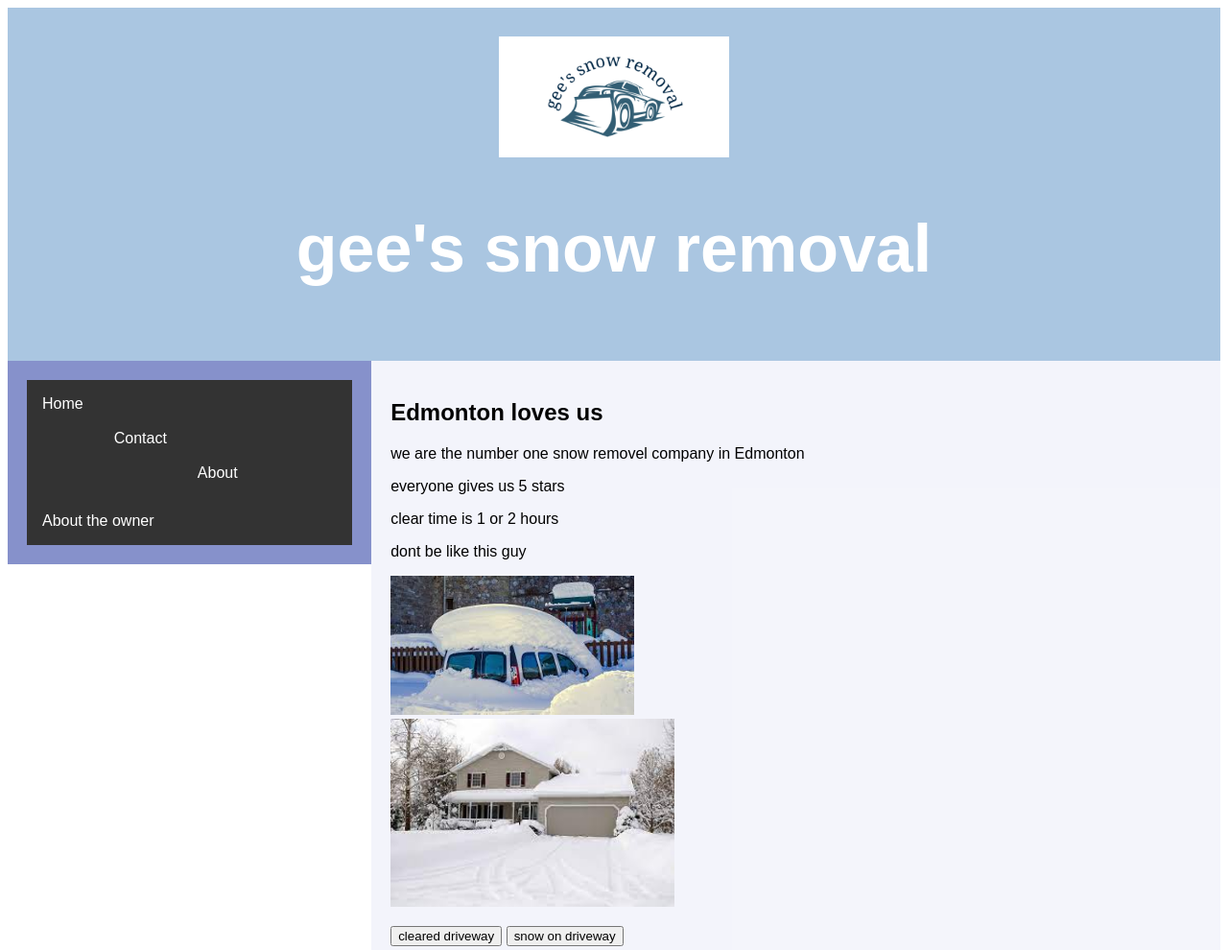
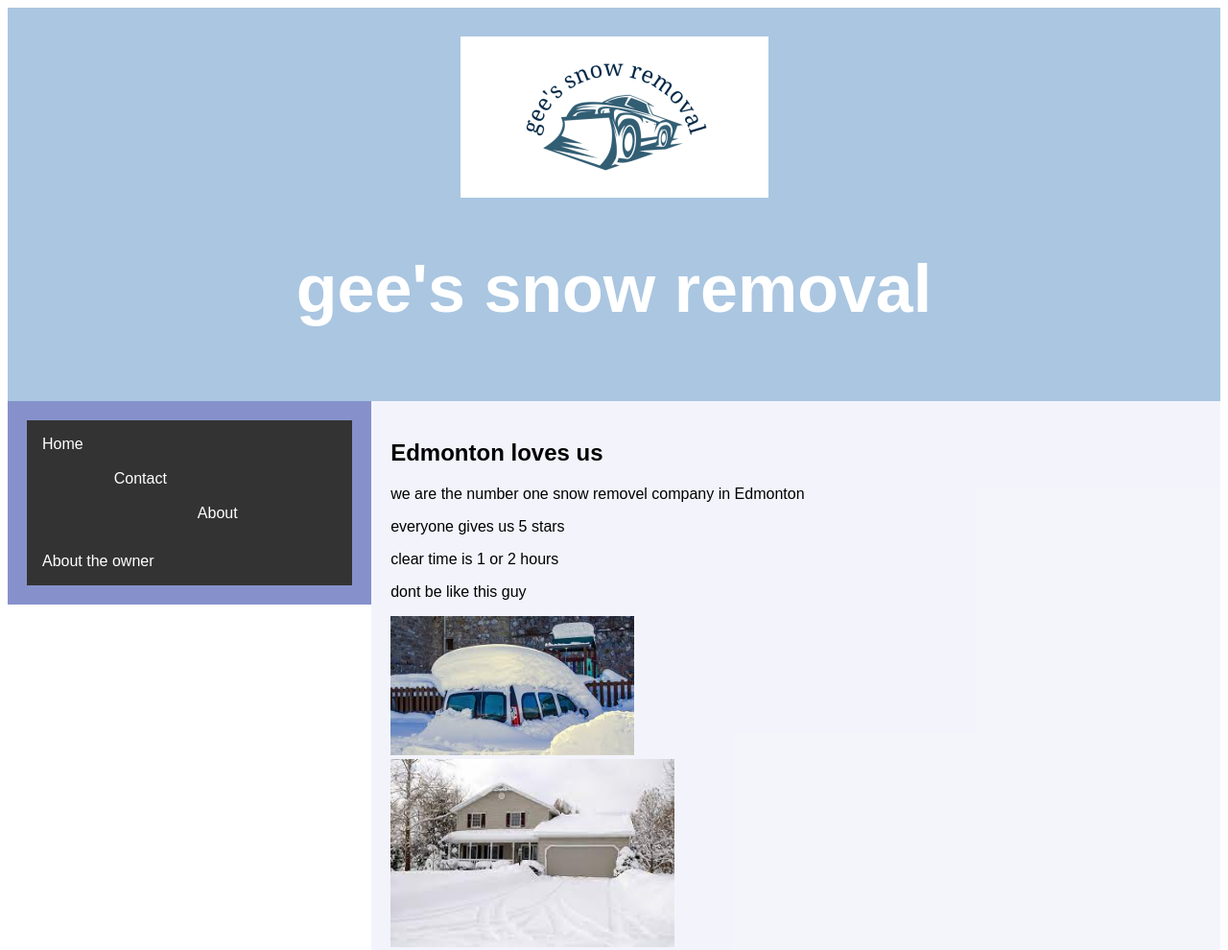
Before and after one commit to webuser65/webuser65.github.io, a plain HTML site: page index.html in a window 1280 px wide. Shown: the top 990 px of the page at 96% size. Drawn offline with Linux system fonts and the light colour scheme.

Commit message:
Update index.html

```diff
--- a/index.html
+++ b/index.html
@@ -1,3 +1,4 @@
+
 <!DOCTYPE html>
 <html lang = "en-CA">
    <body>
@@ -9,7 +10,7 @@
    </head>
 
    <header>
-    <img src="/images/snow_removel.png" alt ="" style ="width:20%;height:20%;">
+    <img src="/images/snow_removel.png" alt ="" style="max-width:100%;height:auto;">
     <h1>gee's snow removal</h1>
   </header>
   <section>
```
